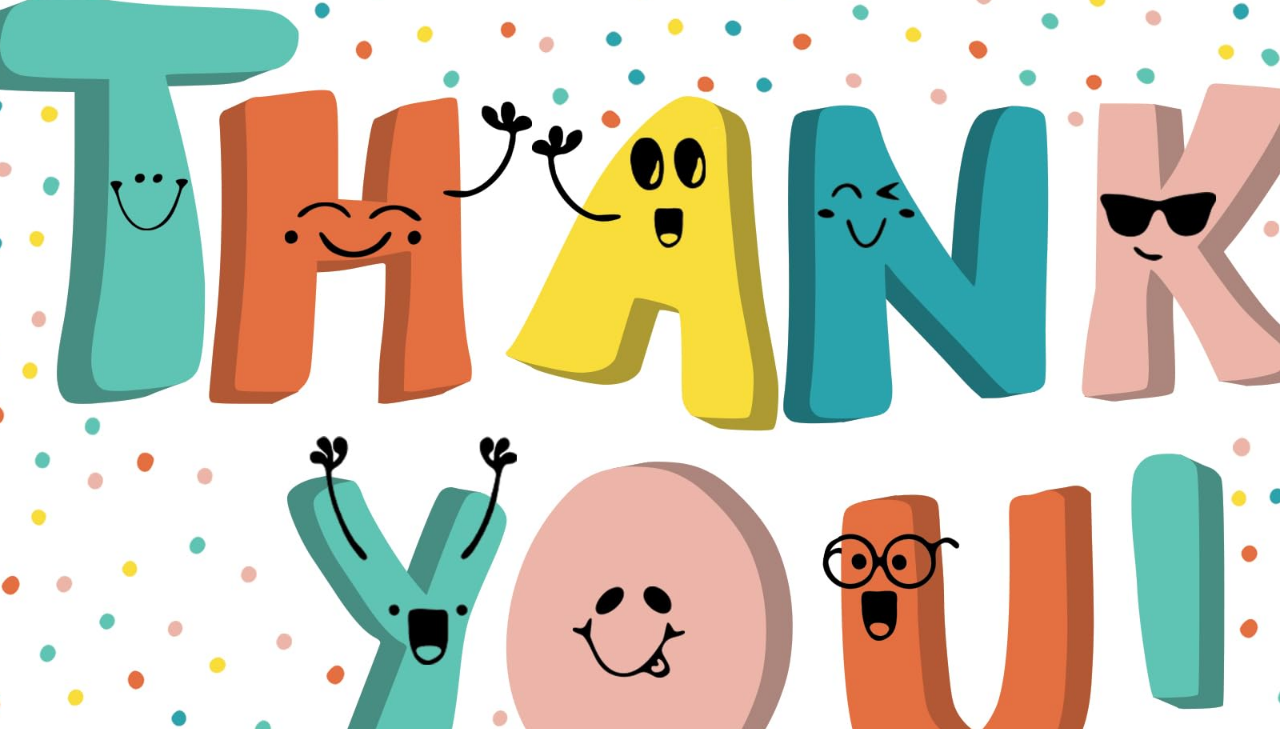
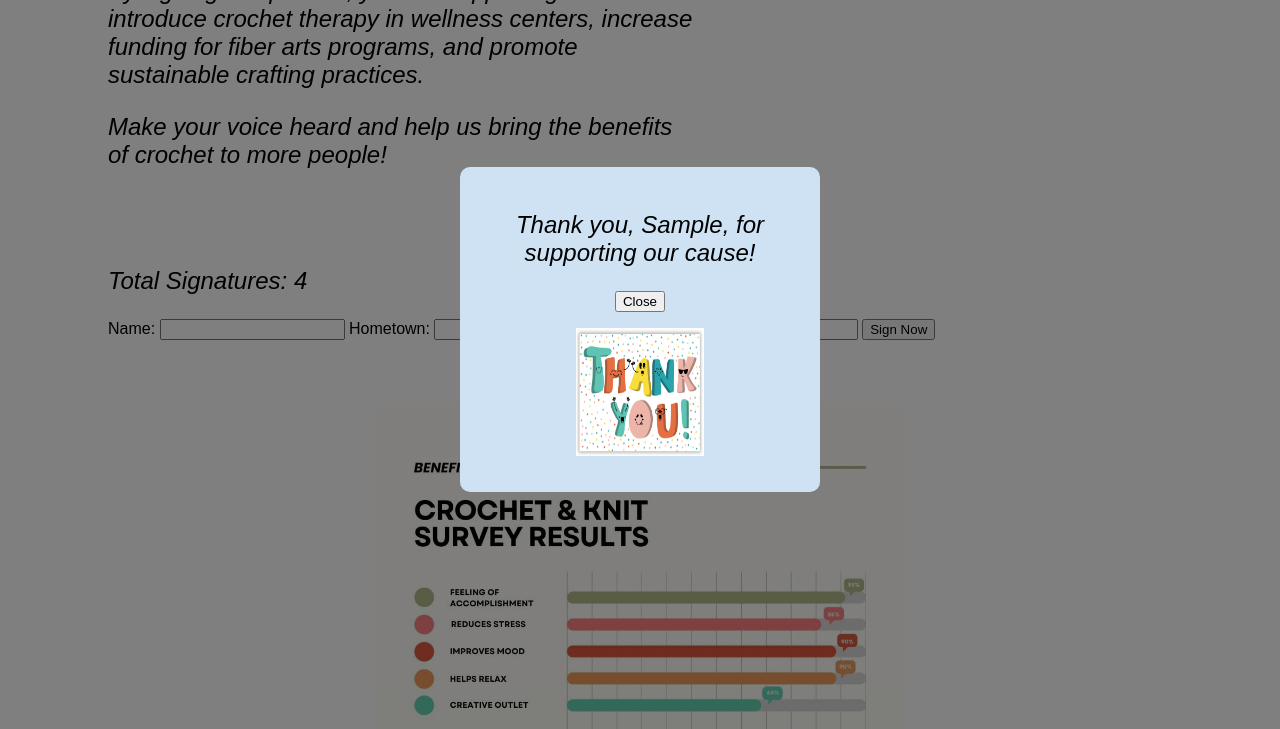
Before and after one commit to HayaAlfa/CorchetWebsite, a plain HTML site: page index.html in a window 1280 px wide. Both pictures are taken after typing "Sample", "Sample", "name@example.com" into the empty fields and a click on the button "Sign Now". Shown: the part 3142-3871 px from the top of the page. Drawn offline with Linux system fonts and the light colour scheme.

Commit message:
thank you img update

```diff
--- a/styles.css
+++ b/styles.css
@@ -375,6 +375,7 @@ html{
     width: 20rem;
   }
 
+
   #modal-text-container {
     display: flex;
     flex-direction: column;
@@ -383,5 +384,7 @@ html{
   }
 
   #thanks-modal img {
+    width : 10rem;
+    height: 10rem;
     transition: transform 0.3s ease-in-out;
   }
```
